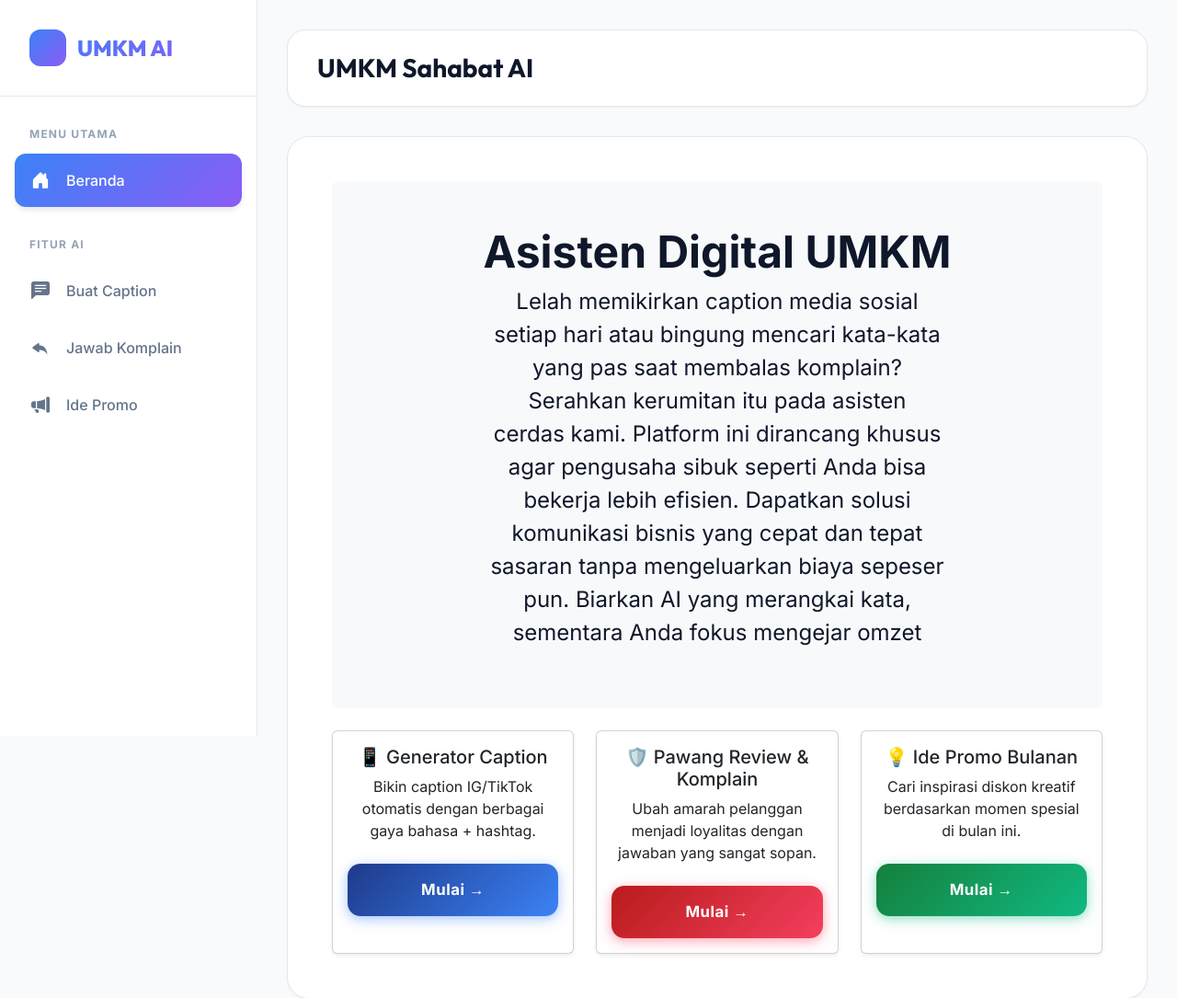
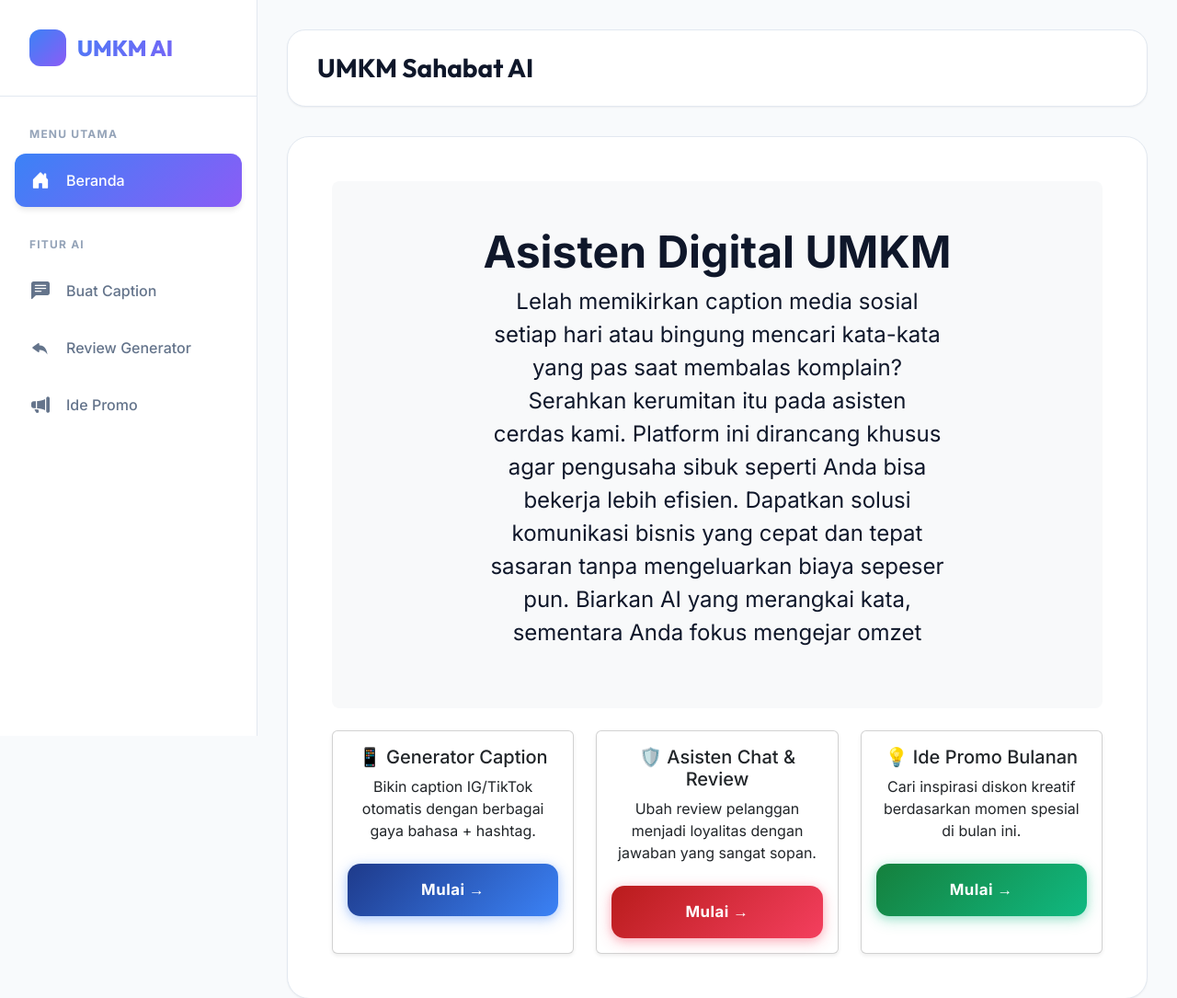
Before and after one commit to AyanGYdsti/F1G123055_AICP_MINI_PROJECT, a Flask app: page / in a window 1280 px wide. Shown: the top 1085 px of the page at 92% size. Run offline with Flask 3, Linux system fonts and the light colour scheme.

Commit message:
fix typo

```diff
--- a/app.py
+++ b/app.py
@@ -56,7 +56,8 @@ def get_ai_response(system_prompt, user_input):
         response = client.chat_completion(
             messages=messages,
             max_tokens=1500,
-            temperature=0.7
+            temperature=0.7,
+            top_p=0.9
         )
         return response.choices[0].message.content
     except Exception as e:
--- a/templates/base.html
+++ b/templates/base.html
@@ -3,7 +3,7 @@
 <head>
     <meta charset="UTF-8">
     <meta name="viewport" content="width=device-width, initial-scale=1.0">
-    <title>UMKM AI Assistant - Professional Dashboard</title>
+    <title>UMKM AI Assistant</title>
     <link href="https://cdn.jsdelivr.net/npm/bootstrap@5.3.0/dist/css/bootstrap.min.css" rel="stylesheet">
     <link href="https://fonts.googleapis.com/css2?family=Inter:wght@300;400;500;600;700;800;900&family=Outfit:wght@300;400;500;600;700;800;900&display=swap" rel="stylesheet">
     <link rel="stylesheet" href="https://cdn.jsdelivr.net/npm/bootstrap-icons@1.11.0/font/bootstrap-icons.css">
@@ -713,7 +713,7 @@
             <div class="nav-item">
                 <a href="/responder" class="nav-link">
                     <i class="bi bi-reply-fill"></i>
-                    <span>Jawab Komplain</span>
+                    <span>Review Generator</span>
                 </a>
             </div>
             <div class="nav-item">
--- a/templates/index.html
+++ b/templates/index.html
@@ -19,8 +19,8 @@
     <div class="col">
         <div class="card h-100 shadow-sm">
             <div class="card-body text-center">
-                <h5 class="card-title">🛡️ Pawang Review & Komplain</h5>
-                <p class="card-text">Ubah amarah pelanggan menjadi loyalitas dengan jawaban yang sangat sopan.</p>
+                <h5 class="card-title">🛡️  Asisten Chat & Review</h5>
+                <p class="card-text">Ubah review pelanggan menjadi loyalitas dengan jawaban yang sangat sopan.</p>
                 <a href="/responder" class="btn btn-sm btn-danger w-100 mt-2">Mulai →</a>
             </div>
         </div>
```
